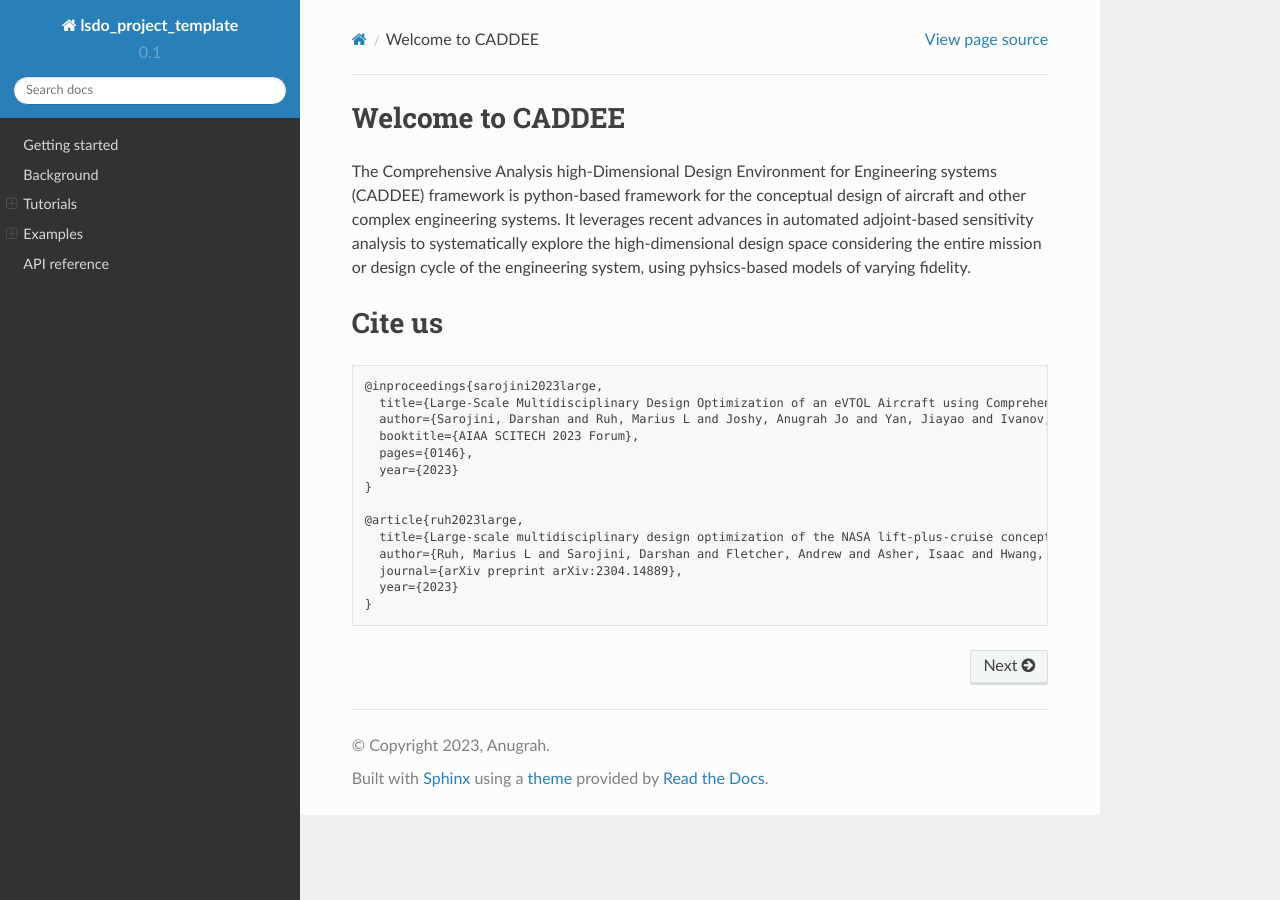
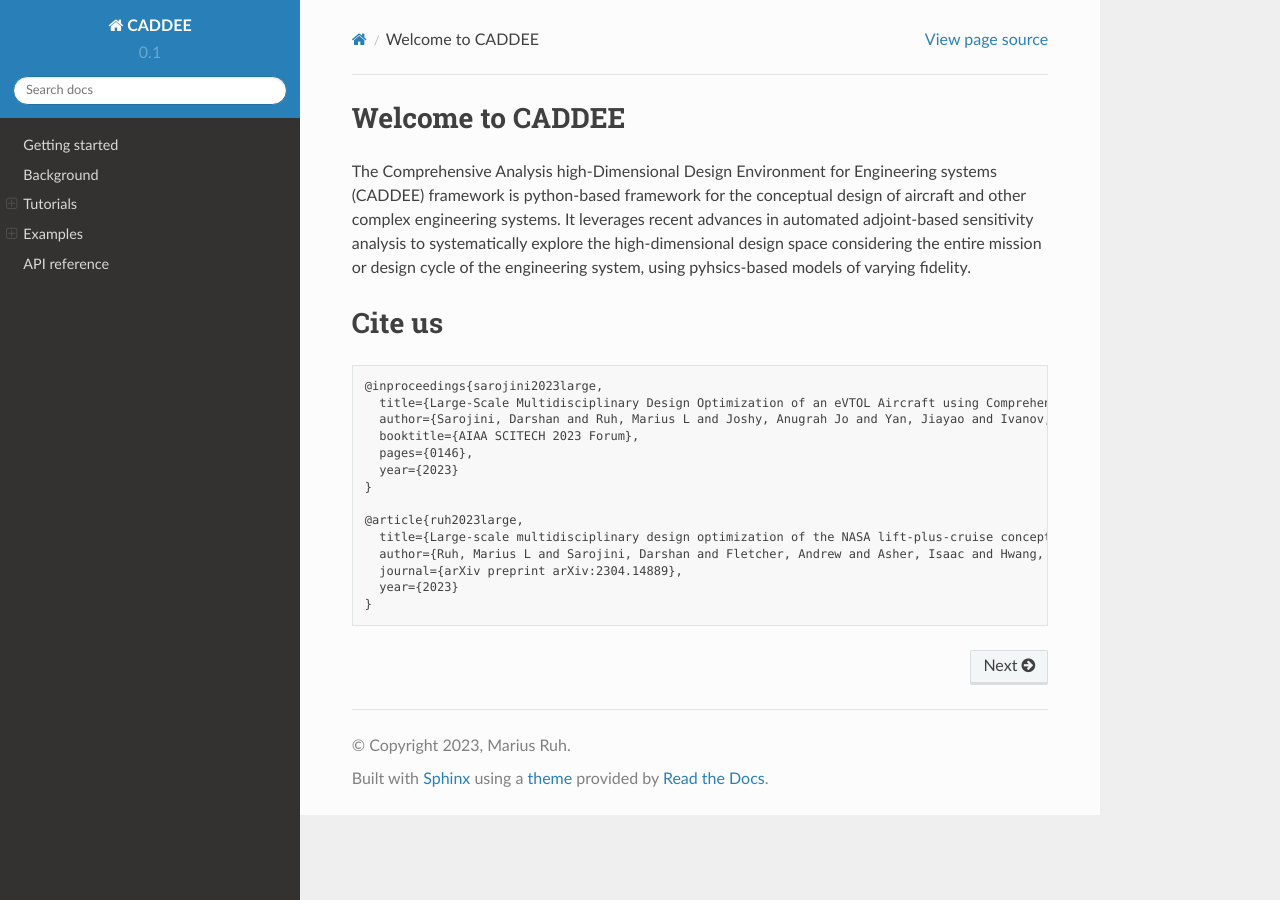
Before and after one commit to LSDOlab/caddee_new, a Sphinx documentation site: the page built from docs/index.md, in a window 1280 px wide. Built offline with Sphinx 7.4.7 and the Read the Docs theme 2.0.0, drawn with Linux system fonts in a browser that asks for light colours; pages that are not in the unit, such as notebooks, are missing from menus.

Commit message:
update conf.py and setup.py

```diff
--- a/docs/conf.py
+++ b/docs/conf.py
@@ -16,9 +16,9 @@
 
 # -- Project information -----------------------------------------------------
 
-project = 'lsdo_project_template'
-copyright = '2023, Anugrah'
-author = 'Anugrah'
+project = 'CADDEE'
+copyright = '2023, Marius Ruh'
+author = 'Marius Ruh'
 version = '0.1'
 # release = 0.1.0rtc
 
--- a/setup.py
+++ b/setup.py
@@ -23,9 +23,9 @@ setup(
     name='caddee',
     version=get_version('caddee/__init__.py'),
     author='Marius Ruh',
-    author_email='author@gmail.com',
+    author_email='mruh@ucsd.edu',
     license='LGPLv3+',
-    keywords='python project template repository package',
+    keywords='aircraft design framework',
     url='http://github.com/LSDOlab/caddee',
     download_url='http://pypi.python.org/pypi/caddee',
     description='aircraft design framework',
```
